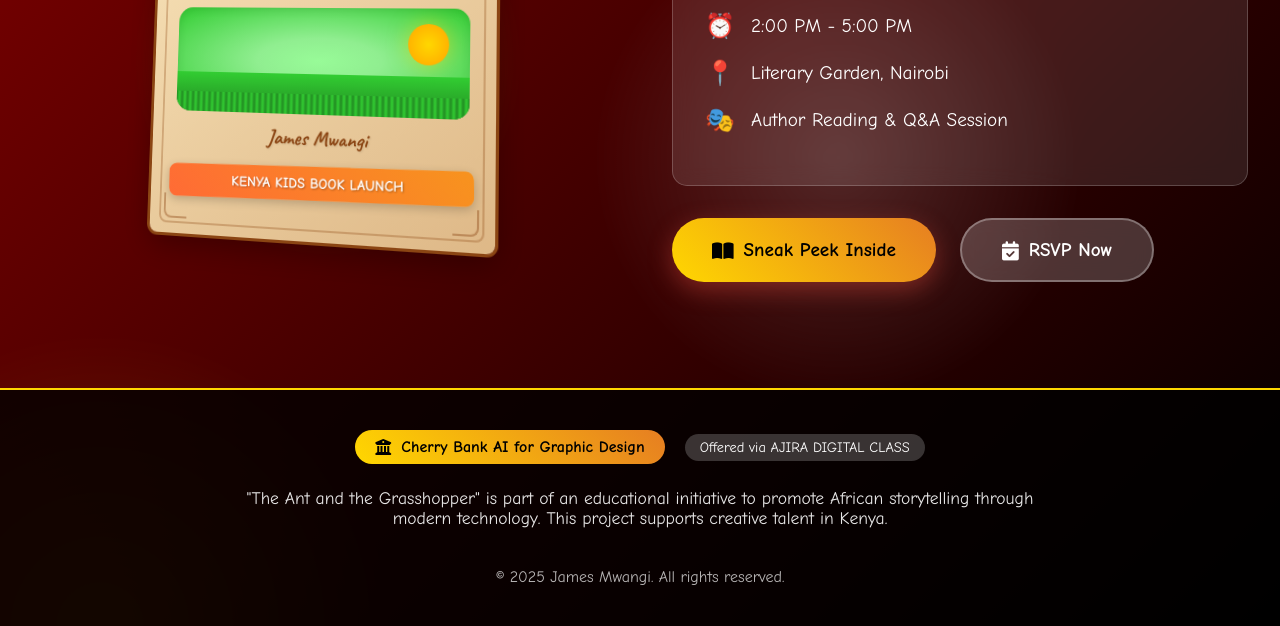
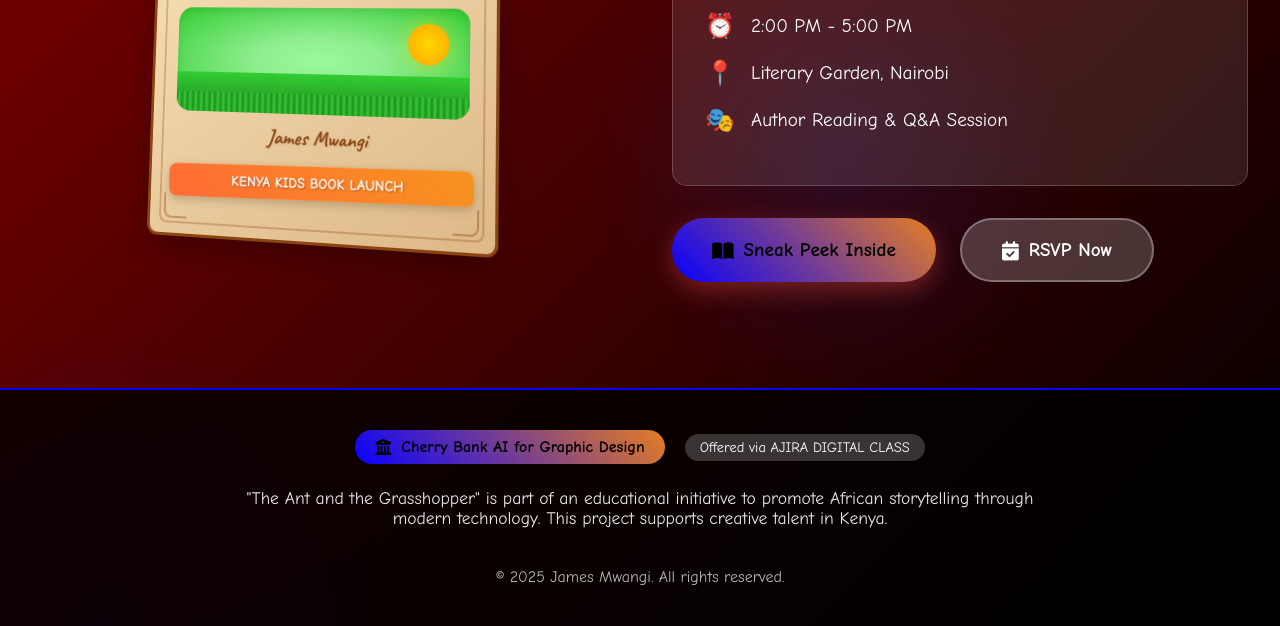
Before and after one commit to firstbinary/KitabuYako, a plain HTML site: page index.html in a window 1280 px wide. Shown: the part 466-1092 px from the top of the page. Drawn offline with Linux system fonts and the light colour scheme.

Commit message:
Update index.html

```diff
--- a/index.html
+++ b/index.html
@@ -22,9 +22,9 @@
             /* Dark red */
             --secondary: #000000;
             /* Black */
-            --accent: #FFD700;
+            --accent: #0800ff;
             /* Gold */
-            --light: #FFFFFF;
+            --light: #124ee7;
             /* White */
             --earth: #8B4513;
             /* Earthy brown */
```
